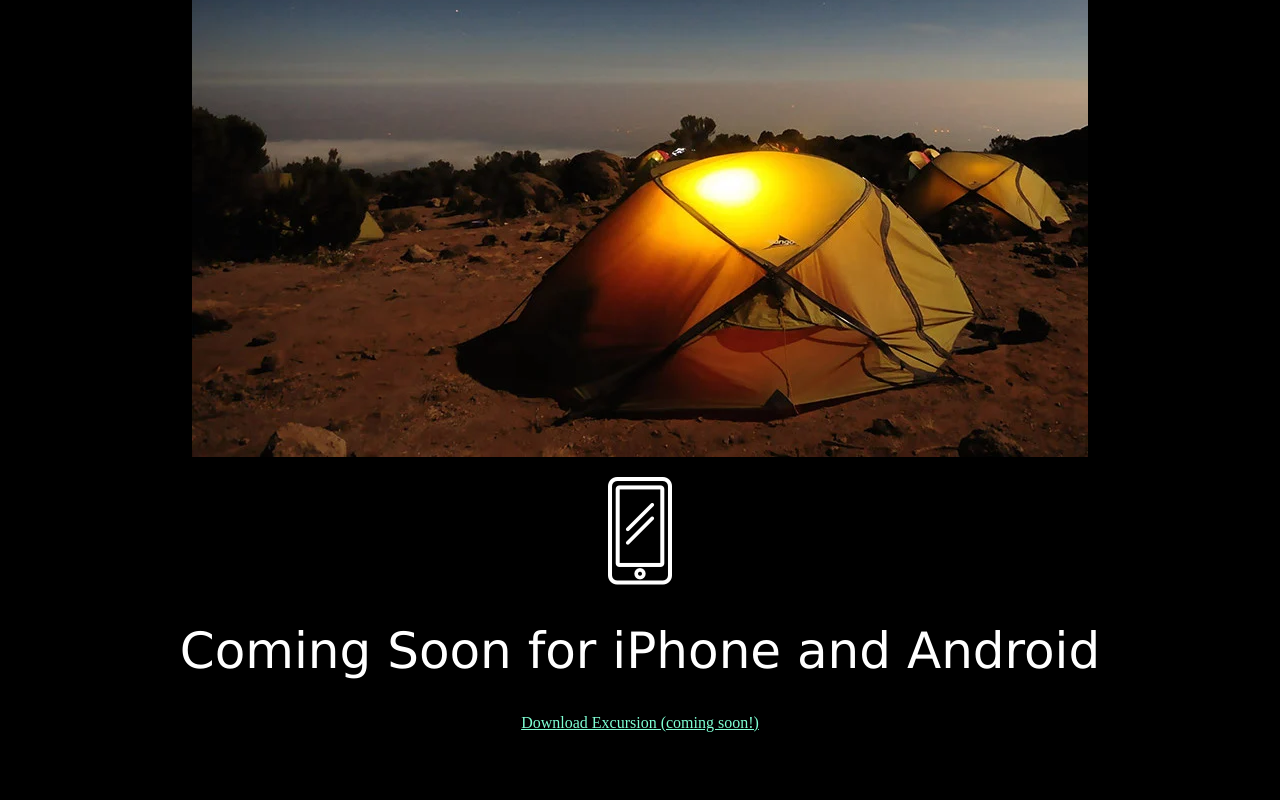
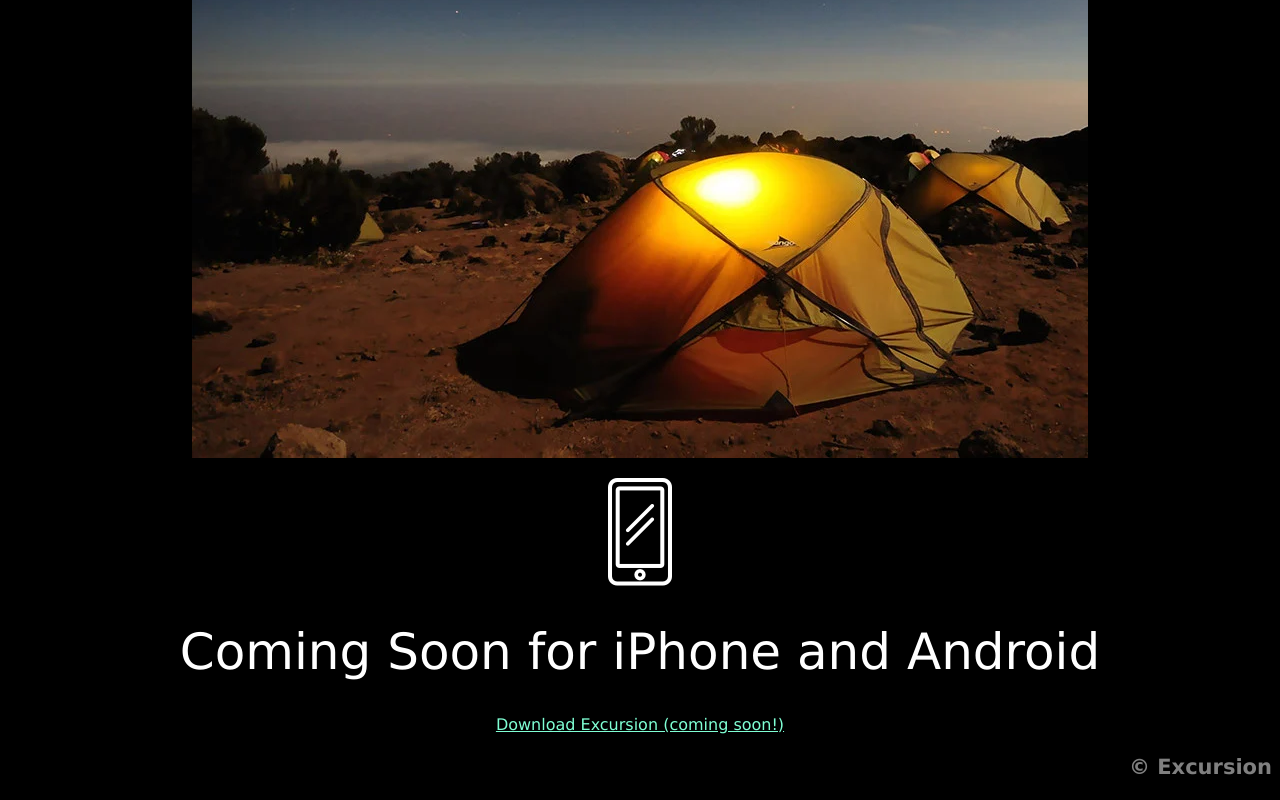
Before and after one commit to chris72mei/Excursion, a plain HTML site: page index.html in a window 1280 px wide. Shown: the part 547-1347 px from the top of the page. Before the commit the page ends 1295 px from the top, so only its background shows below. Drawn offline with Linux system fonts and the light colour scheme.

Commit message:
Added footer

```diff
--- a/index.html
+++ b/index.html
@@ -19,5 +19,8 @@
     <p><img src="./resources/images/phone.webp" alt="photo not supported"></p>
     <h1>Coming Soon for iPhone and Android</h1>
     <p><a href="#">Download Excursion (coming soon!)</a></p>
+    <footer>
+        <h3>© Excursion</h3>
+    </footer>
 </body>
 </html>
--- a/resources/css/style.css
+++ b/resources/css/style.css
@@ -1,6 +1,7 @@
  body {
      background-color: black;
      text-align: center;
+     font-family: Verdana, Geneva, Tahoma, sans-serif;
  }
 
 a{
@@ -30,3 +31,7 @@ a{
     color: grey;
     text-align: center;
  }
+footer h3 {
+    text-align: right;
+
+}
```
